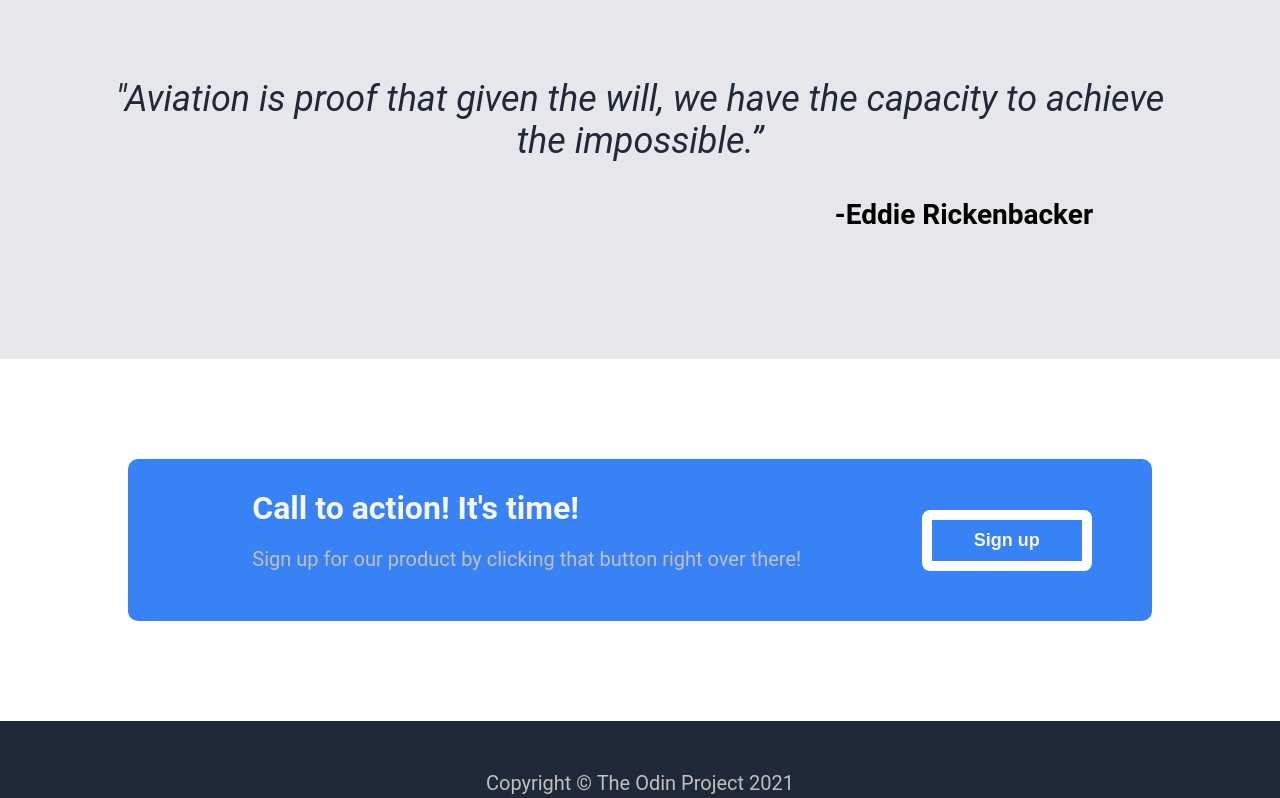
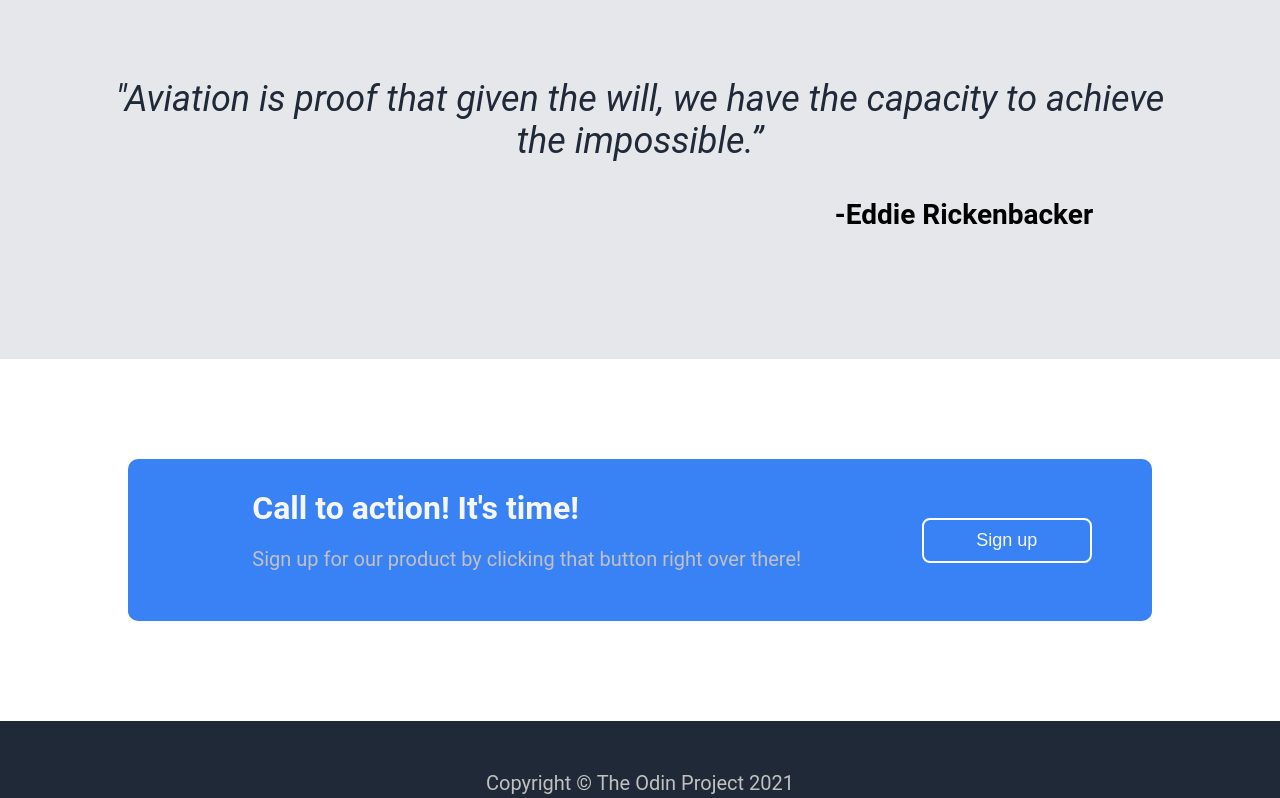
Before and after one commit to noah-mbt/landing-project, a plain HTML site: page index.html in a window 1280 px wide. Shown: the part 1165-1963 px from the top of the page. Drawn offline with Linux system fonts and the light colour scheme.

Commit message:
remove unnecessary borders and css code

```diff
--- a/index.html
+++ b/index.html
@@ -110,9 +110,6 @@
         justify-content:space-evenly;
         align-items: center;
         text-align: left;
-        padding: 6% 0 1% 0%
-        max-width: 50%;
-
     }
 
     .htext-1 {
@@ -144,9 +141,6 @@
         width: 150px;;
         height: auto;
         border: none;
-        border-color:rgb(247, 246, 246);
-        margin-left: 0%;
-        font-weight: bolder;
         font-size: 18px;
     }
 
@@ -242,7 +236,7 @@
     }
 
     .button2 {
-        border: 10px solid white;
+        border: 2px solid white;
         width: 170px;
         height: auto;
     }
```
